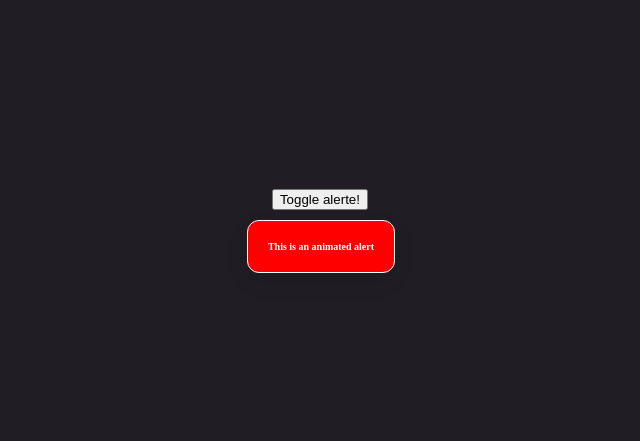
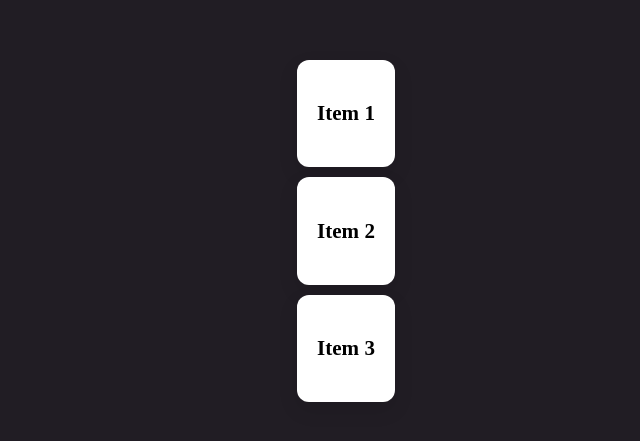
Before and after one commit to A-karkaih/framer-motion-learning, a React (Vite) app: page / in a window 1280 px wide. Shown: the part 169-610 px from the top of the page, without its empty margins (294-934 px from the left). Built offline with nearby package versions, Linux system fonts and the light colour scheme.

Commit message:
Layout Animations

```diff
--- a/src/App.css
+++ b/src/App.css
@@ -36,3 +36,16 @@
 button:hover {
   cursor: pointer;
 }
+.card2 {
+  width: max-content;
+  padding: 20px;
+  border-radius: 12px;
+  background: white;
+  box-shadow: 0 8px 20px rgba(0, 0, 0, 0.1);
+  font-size: 18px;
+  font-weight: 600;
+  text-align: center;
+  cursor: grab;
+  color: black;
+  user-select: none;
+}
--- a/src/App.jsx
+++ b/src/App.jsx
@@ -1,5 +1,5 @@
 import "./App.css";
-import { DismissableAlert } from "./components/DismissableAlert";
+import { CollapsibleList } from "./components/CollapsibleList";
 
 export default function App() {
   return (
@@ -14,7 +14,7 @@ export default function App() {
         color: "white",
       }}
     >
-      <DismissableAlert />
+      <CollapsibleList />
     </div>
   );
 }
--- /dev/null
+++ b/src/components/CollapsibleList.jsx
@@ -0,0 +1,30 @@
+import { motion } from "motion/react";
+import { useState } from "react";
+
+export const CollapsibleList = () => {
+  const [expanded, setExpanded] = useState(null);
+  const items = [
+    { id: 1, text: "1 => This expands and contracts with a layout" },
+    { id: 2, text: "2 => This expands and contracts with a layout" },
+    { id: 3, text: "3 => This expands and contracts with a layout" },
+  ];
+  return (
+    <div style={{ display: "flex", flexDirection: "column", gap: "10px" }}>
+      {items.map((item) => {
+        return (
+          <motion.div
+            layout
+            key={item.id}
+            className="card2"
+            onClick={() => {
+              setExpanded((prev) => (prev === item.id ? null : item.id));
+            }}
+          >
+            <h3>Item {item.id}</h3>
+            {expanded === item.id && <motion.p >{item.text}</motion.p>}
+          </motion.div>
+        );
+      })}
+    </div>
+  );
+};
```
